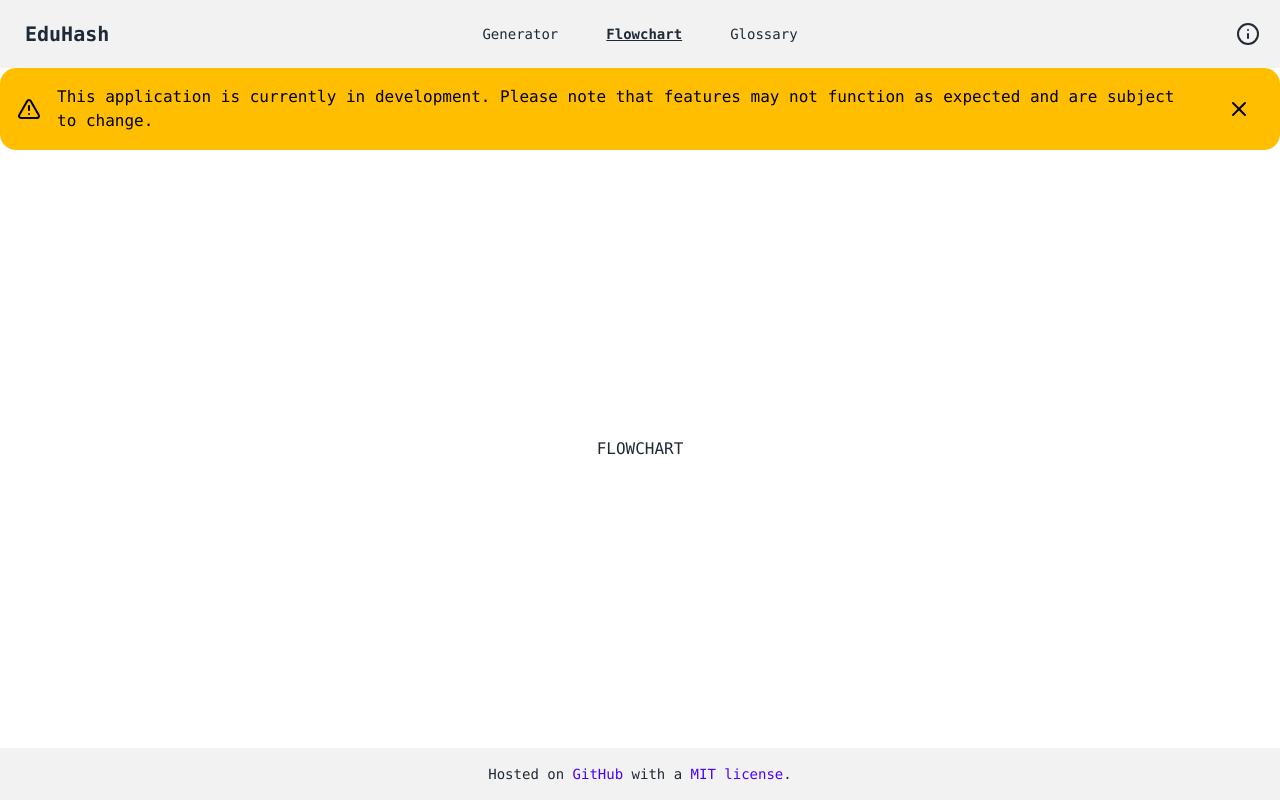
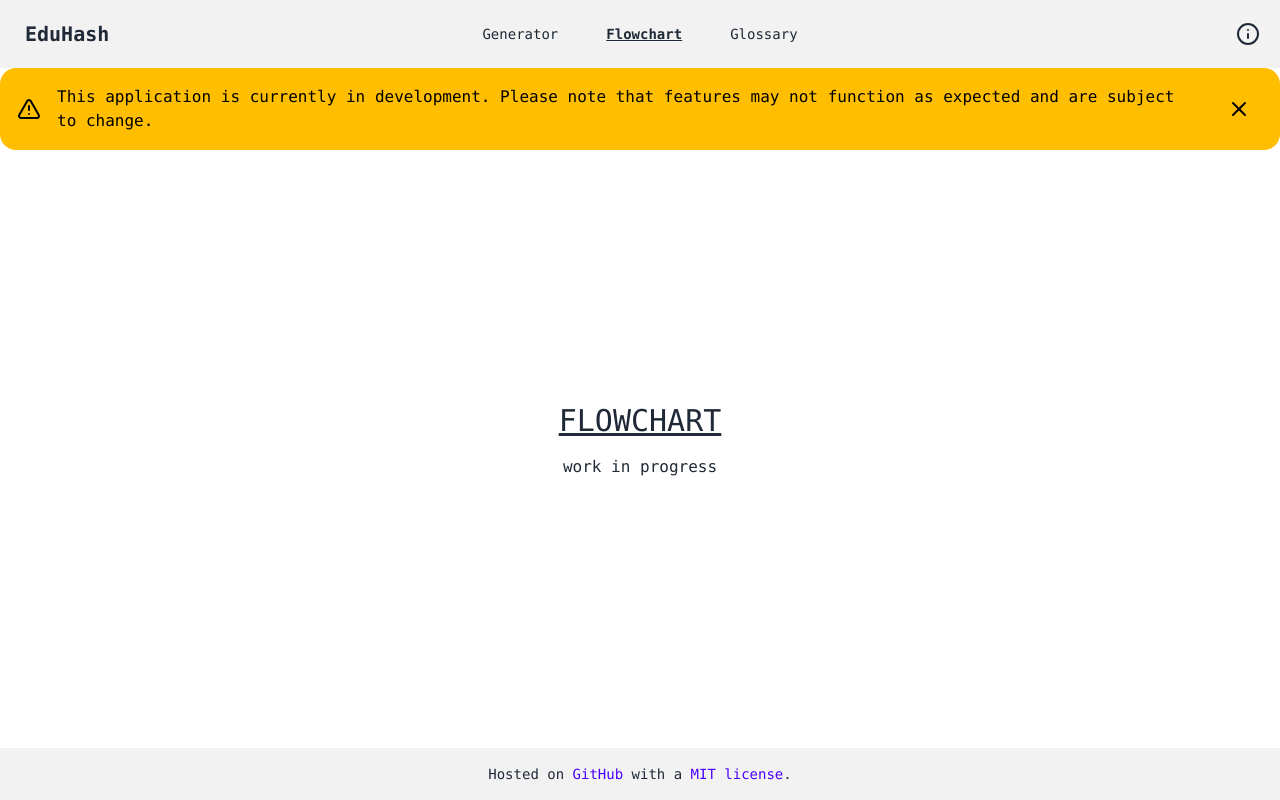
Before and after one commit to vanfossen/eduhash, a Vue app: page /eduhash/flowchart in a window 1280 px wide. Built offline with nearby package versions, Linux system fonts and the light colour scheme; the HTML template or start-up script is replaced by a standard one.

Commit message:
update flowchart

```diff
--- a/src/pages/Flowchart.vue
+++ b/src/pages/Flowchart.vue
@@ -3,7 +3,9 @@
 
 <template>
   <div class="flex grow flex-col items-center justify-center">
-    <p>FLOWCHART</p>
+    <h1 class="text-3xl underline">FLOWCHART</h1>
+
+    <span class="m-4">work in progress</span>
   </div>
 </template>
 
```
